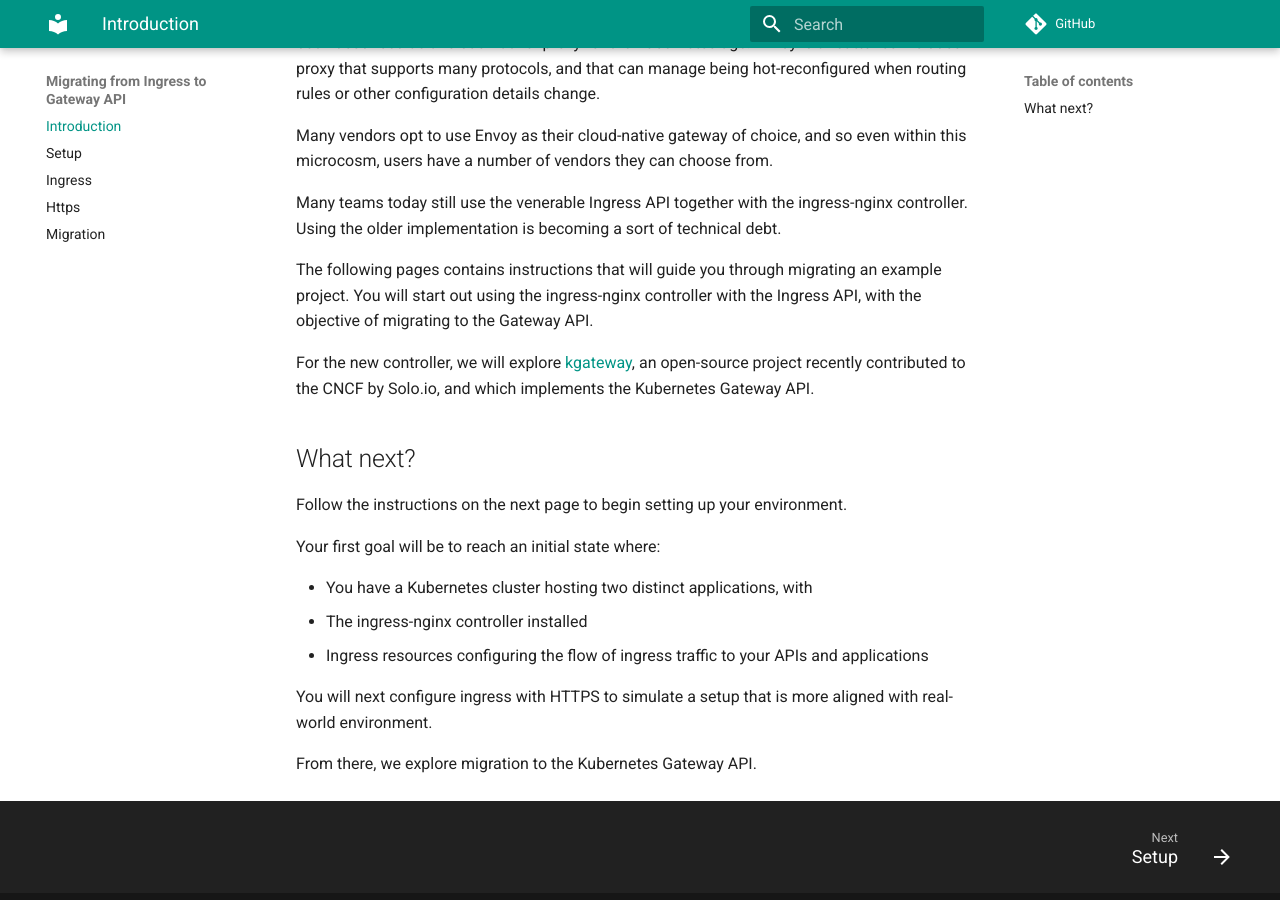
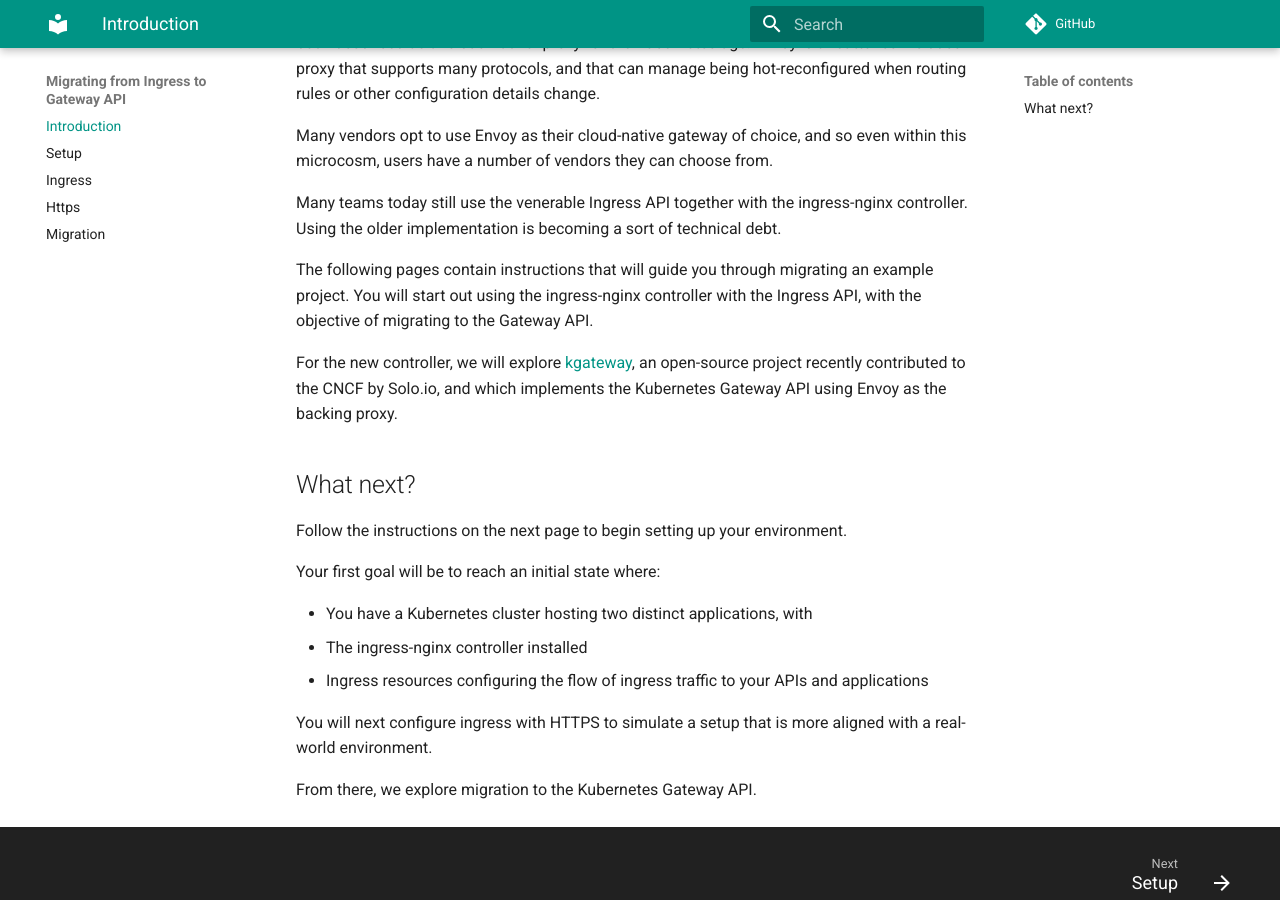
Before and after one commit to eitansuez/ingress-to-gwapi, an MkDocs documentation site: the page built from docs/index.md, in a window 1280 px wide and 900 px high, scrolled down 655 px. Built offline with MkDocs 1.6.1 and Material for MkDocs 9.7.7, drawn with Linux system fonts in a browser that asks for light colours; comment, search, counter and statistics services are not loaded.

Commit message:
minor grammatical fixes

```diff
--- a/docs/index.md
+++ b/docs/index.md
@@ -23,10 +23,10 @@
 Many teams today still use the venerable Ingress API together with the ingress-nginx controller.
 Using the older implementation is becoming a sort of technical debt.
 
-The following pages contains instructions that will guide you through migrating an example project.
+The following pages contain instructions that will guide you through migrating an example project.
 You will start out using the ingress-nginx controller with the Ingress API, with the objective of migrating to the Gateway API.
 
-For the new controller, we will explore [kgateway](https://kgateway.dev/), an open-source project recently contributed to the CNCF by Solo.io, and which implements the Kubernetes Gateway API.
+For the new controller, we will explore [kgateway](https://kgateway.dev/), an open-source project recently contributed to the CNCF by Solo.io, and which implements the Kubernetes Gateway API using Envoy as the backing proxy.
 
 ## What next?
 
@@ -38,6 +38,6 @@
 - The ingress-nginx controller installed
 - Ingress resources configuring the flow of ingress traffic to your APIs and applications
 
-You will next configure ingress with HTTPS to simulate a setup that is more aligned with real-world environment.
+You will next configure ingress with HTTPS to simulate a setup that is more aligned with a real-world environment.
 
 From there, we explore migration to the Kubernetes Gateway API.
```
Also changed, not shown: docs/setup.md (+1 -1 lines).
